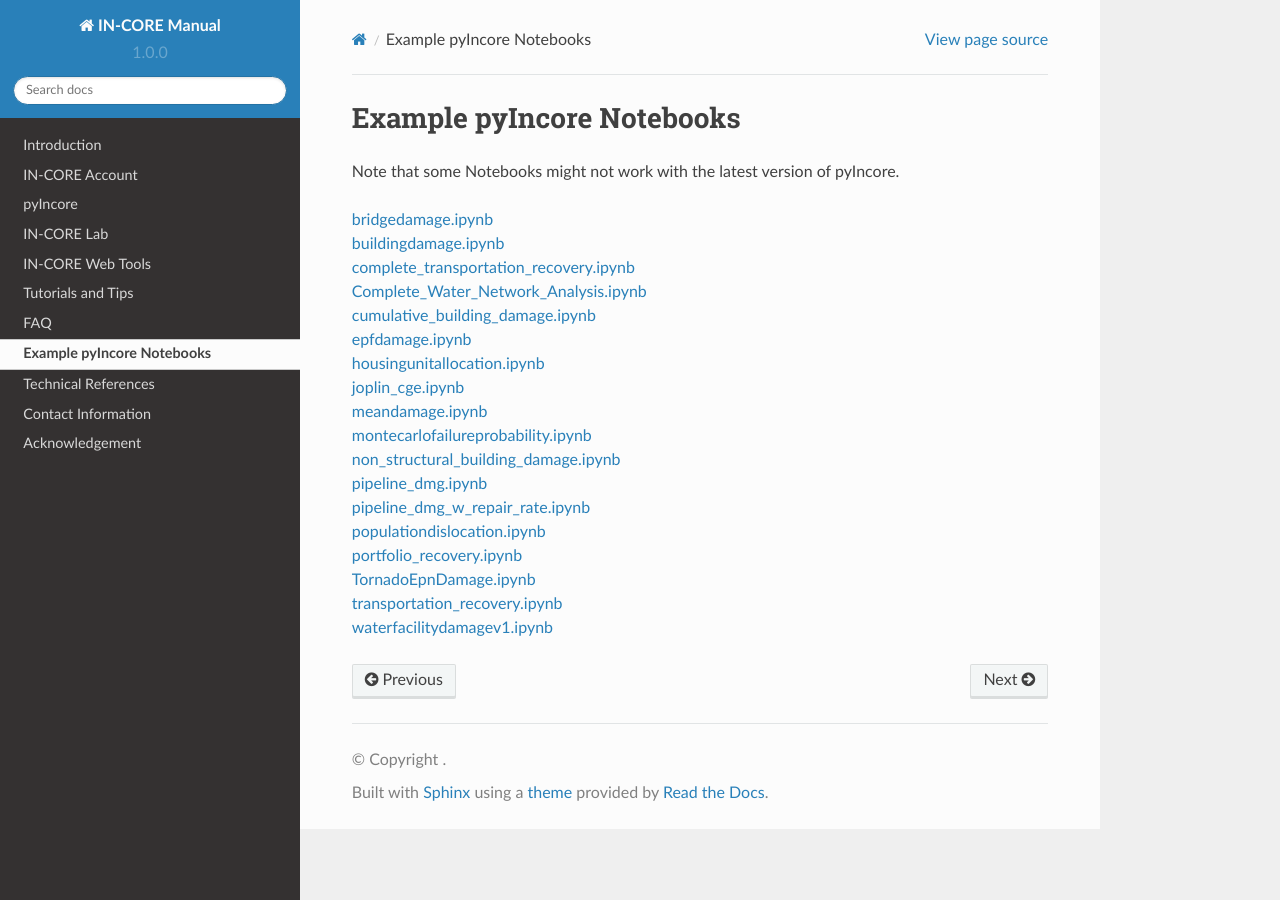
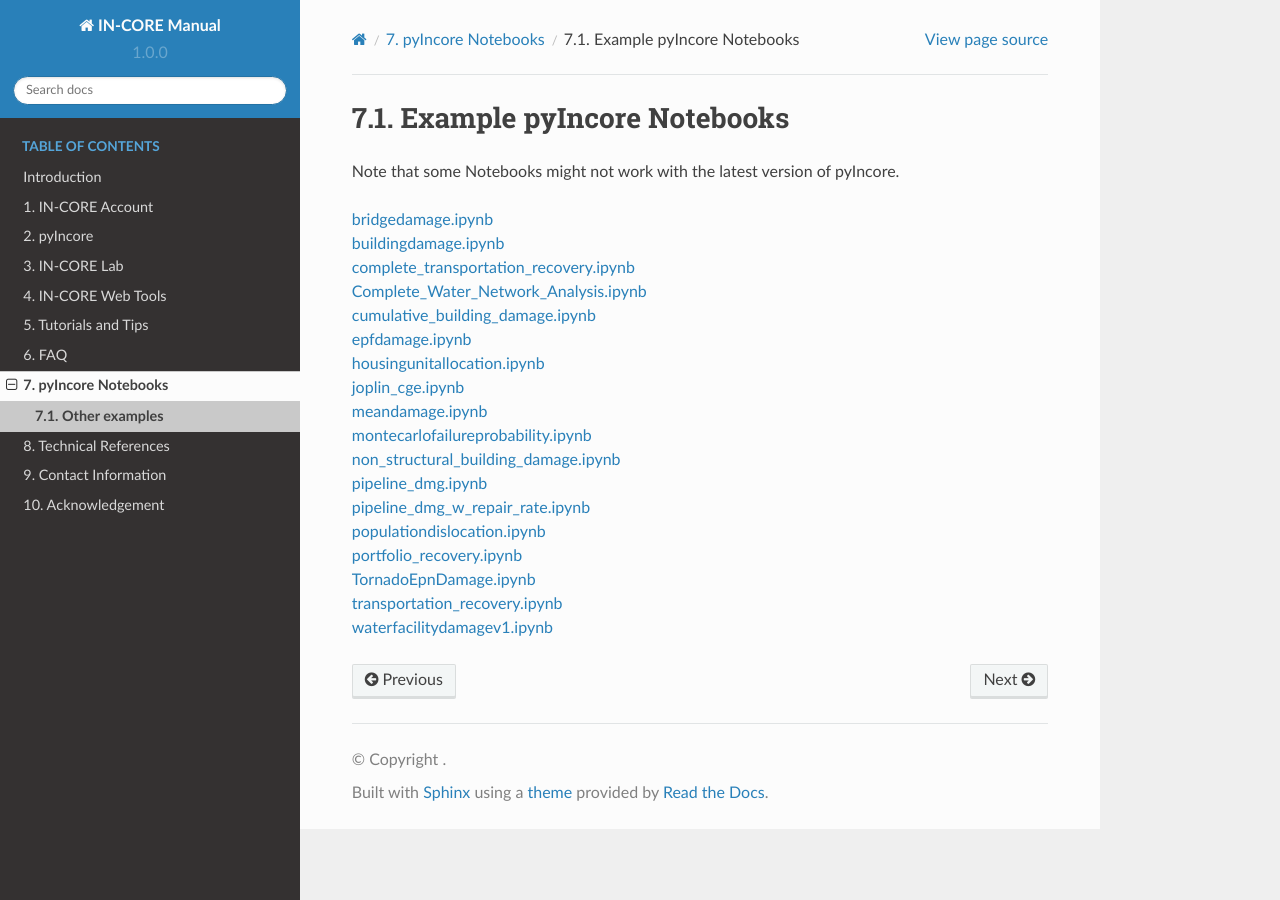
Before and after one commit to IN-CORE/incore-docs, a Sphinx documentation site: the page built from manual/source/notebooks_other.md, in a window 1280 px wide. Built offline with Sphinx 7.4.7 and the Read the Docs theme 2.0.0, drawn with Linux system fonts in a browser that asks for light colours; pages that are not in the unit, such as notebooks, are missing from menus.

Commit message:
add jupyter notebook support

```diff
--- a/manual/source/index.rst
+++ b/manual/source/index.rst
@@ -3,8 +3,12 @@
 
 ..  toctree::
     :hidden:
+    :maxdepth: 2
+    :numbered:
+    :caption: Table of Contents
+    :name: mastertoc
 
-    Introduction <introduction>
+    self
     account
     pyIncore <pyincore>
     incore_lab
--- /dev/null
+++ b/manual/source/notebooks.rst
@@ -0,0 +1,9 @@
+pyIncore Notebooks
+==================
+
+..  toctree::
+    :maxdepth: 2
+
+    Seaside testbed <Seaside>
+    Joplin testbed <Joplin>
+    Other examples <notebooks_other>
```
Also changed, not shown: manual/source/introduction.md (deleted, +0 -35 lines), manual/README.md, manual/source/notebooks_other.md (renamed from manual/source/notebooks.md).
